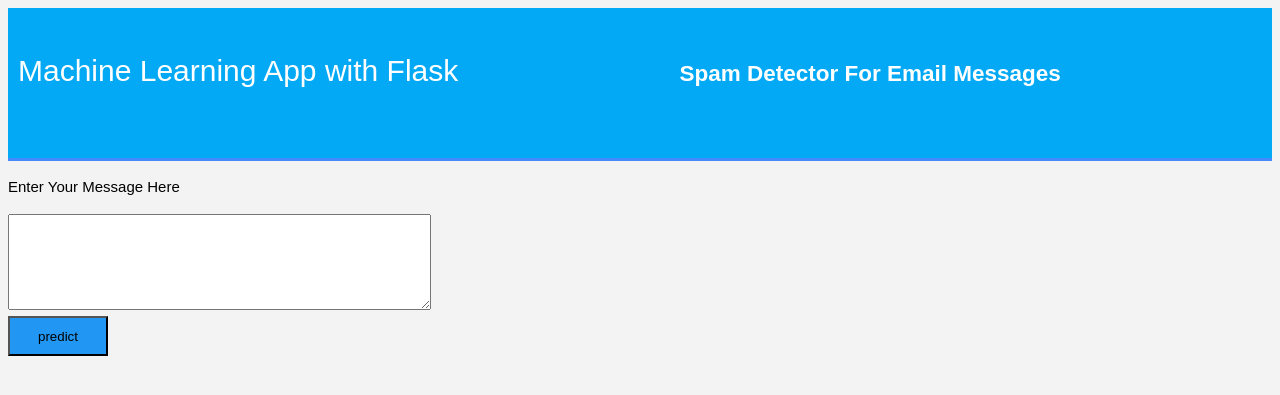
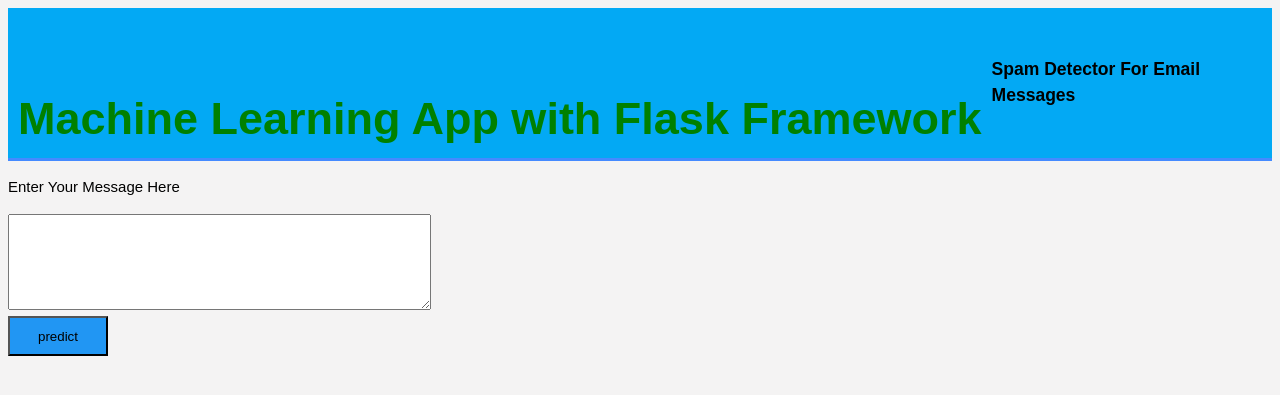
Before and after one commit to Aditya-Chandra/NLP-Spam-Ham, a Flask app: template templates/home.html in a window 1280 px wide. Shown: the top 395 px of the page. Run offline with Flask 2, Linux system fonts and the light colour scheme; the template is opened without the code that fills it, so the values that code supplies are empty; parts of the project's set-up code (start-up, migrations or seed data) failed here and were passed over.

Commit message:
Update home.html

```diff
--- a/templates/home.html
+++ b/templates/home.html
@@ -10,9 +10,9 @@
 	<header>
 		<div class="container">
 		<div id="brandname">
-			Machine Learning App with Flask
+		<h2 style="color:green;">Machine Learning App with Flask Framework </h2>
 		</div>
-		<h2>Spam Detector For Email Messages</h2>
+		<h3>Spam Detector For Email Messages</h3>
 
 	</div>
 	</header>
```
